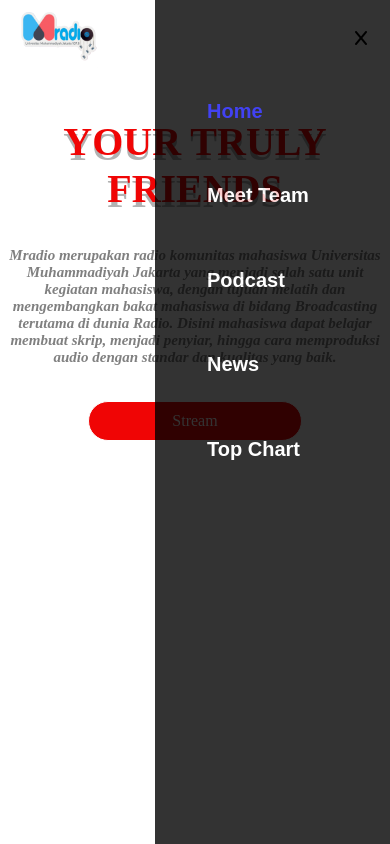
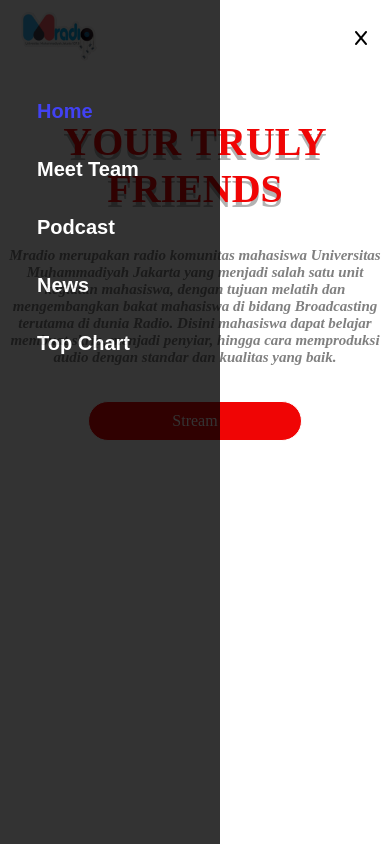
Before and after one commit to firdoridwan/rseponmradio, a website: page index.html in a window 390 px wide. Both pictures are taken after a click on the icon 360 px from the left and 38 px from the top of the page. Drawn offline with nearby package versions, Linux system fonts and the light colour scheme.

Commit message:
initial commit

```diff
--- a/index.html
+++ b/index.html
@@ -58,8 +58,8 @@
     <!-- Navbar Responsive -->
     <div class="navbar-Responsive">
         <img class="logo-mradioResponsive d-md-none d-xs-inline" src="/Assets/Station-Logo.png" alt="Station-Logo">
-        <i class="fa-solid fa-bars d-xs-inline d-md-none burgir"></i>
-        <i class="fa-sharp fa-solid fa-x d-none burgirClose"></i>
+            <i class="fa-solid fa-bars d-xs-inline d-md-none burgir"></i>
+            <i class="fa-sharp fa-solid fa-x d-md-none d-none burgirClose"></i>
         <ul class="ul-navigationbar d-none menu">
             <li class="d-md-none libutton row">
                 <a class="home-buttonResponsive">Home</a>
@@ -113,15 +113,15 @@
             $('.burgir').toggleClass('d-none')
         })
 
-        $('body').on('click', function (event) {
+        $('.burgirClose').on('click', function (event) {
             $('.menu').addClass('d-none')
             $('.burgirClose').toggleClass('d-none')
             event.stopPropagation()
             $('.burgir').toggleClass('d-none')
         })
 
-        $('.stream-button').on('click', function (){
-            window.location.href="stream.html"
+        $('.stream-button').on('click', function () {
+            window.location.href = "stream.html"
         })
     </script>
     <!-- Script End -->
--- a/stream.css
+++ b/stream.css
@@ -105,8 +105,8 @@ body {
     align-content: center;
     justify-content: flex-start;
     align-items: center;
+    width: 450px;
     margin-left: 200px;
-    margin-right: 700px;
 }
 /* Radio Bar End */
 
@@ -171,7 +171,7 @@ body {
     display: flex;
     position: fixed;
     flex-direction: column;
-    right: 0;
+    right: 170px;
     top: 0;
     width: 50vw;
     height: 100vh;
@@ -184,12 +184,12 @@ body {
     display: flex;
     position: fixed;
     flex-direction: row;
-    right: 0;
+    right: 170px;
     top: 100px;
     width: 50vw;
-    height: 50vh;
     font-style: bold;
     font-size: 20px;
+    gap: 35px;
 }
 
 .logo-mradioResponsive {
--- a/style.css
+++ b/style.css
@@ -164,11 +164,12 @@ body {
     display: flex;
     position: fixed;
     flex-direction: column;
-    right: 0;
+    right: 170px;
     top: 0;
     width: 50vw;
     height: 100vh;
     background-color: #000000;
+    background-position: left;
     opacity: 80%;
 }
 
@@ -177,12 +178,12 @@ body {
     display: flex;
     position: fixed;
     flex-direction: row;
-    right: 0;
+    right: 170px;
     top: 100px;
     width: 50vw;
-    height: 50vh;
     font-style: bold;
     font-size: 20px;
+    gap: 35px;
 }
 
 .logo-mradioResponsive {
@@ -195,6 +196,8 @@ body {
 .home-buttonResponsive {
     color: rgb(19, 19, 241);
     font-size: 20px;
+    bottom: 0;
+
 }
 
 .meetTeam-buttonResponsive {
```
Also changed, not shown: stream.html (+18 -4 lines).
